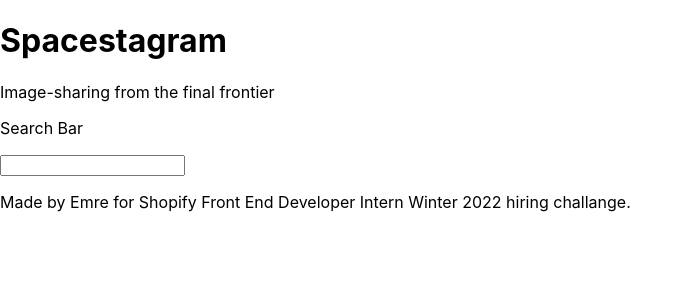
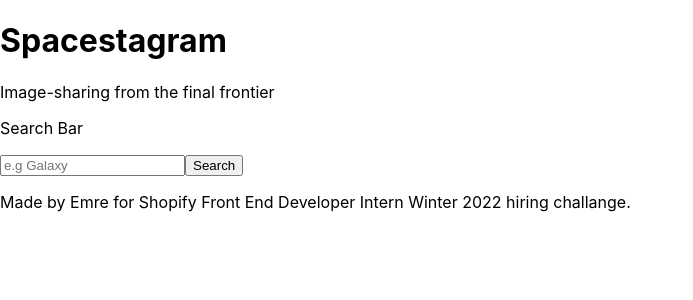
Before and after one commit to EmreYYZ/shopify2022-feiw, a React (Create React App) app: page / in a window 1280 px wide. Shown: the top 300 px of the page, without its empty margins (0-693 px from the left). Built offline with nearby package versions, Linux system fonts and the light colour scheme.

Commit message:
Added search submit handler, and state

```diff
--- a/src/components/Search.js
+++ b/src/components/Search.js
@@ -1,11 +1,29 @@
-import React from "react";
+import React, { useState } from "react";
 
 export const Search = () => {
+  const [searchText, setSearchText] = useState("");
+
+  const handleSubmit = (e) => {
+    e.preventDefault();
+
+    setSearchText("");
+  };
+
   return (
     <section>
-      <form action="">
+      <form action="" onSubmit={handleSubmit}>
         <p>Search Bar</p>
-        <input type="text" name="" id="" placeholder="" />
+        <label htmlFor="search"></label>
+        <input
+          type="text"
+          onChange={(e) => setSearchText(e.target.value)}
+          value={searchText}
+          name="search"
+          required
+          id="search"
+          placeholder="e.g Galaxy"
+        />
+        <button type="submit">Search</button>
       </form>
     </section>
   );
```
